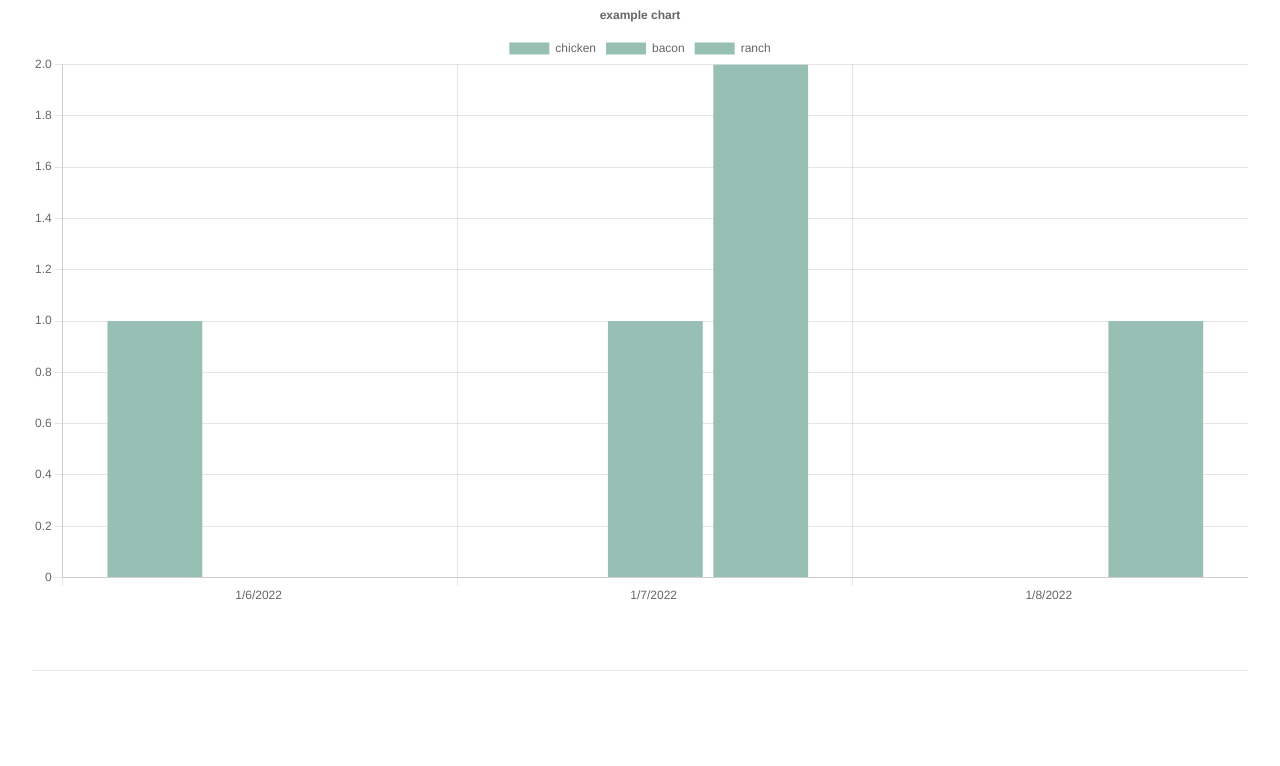
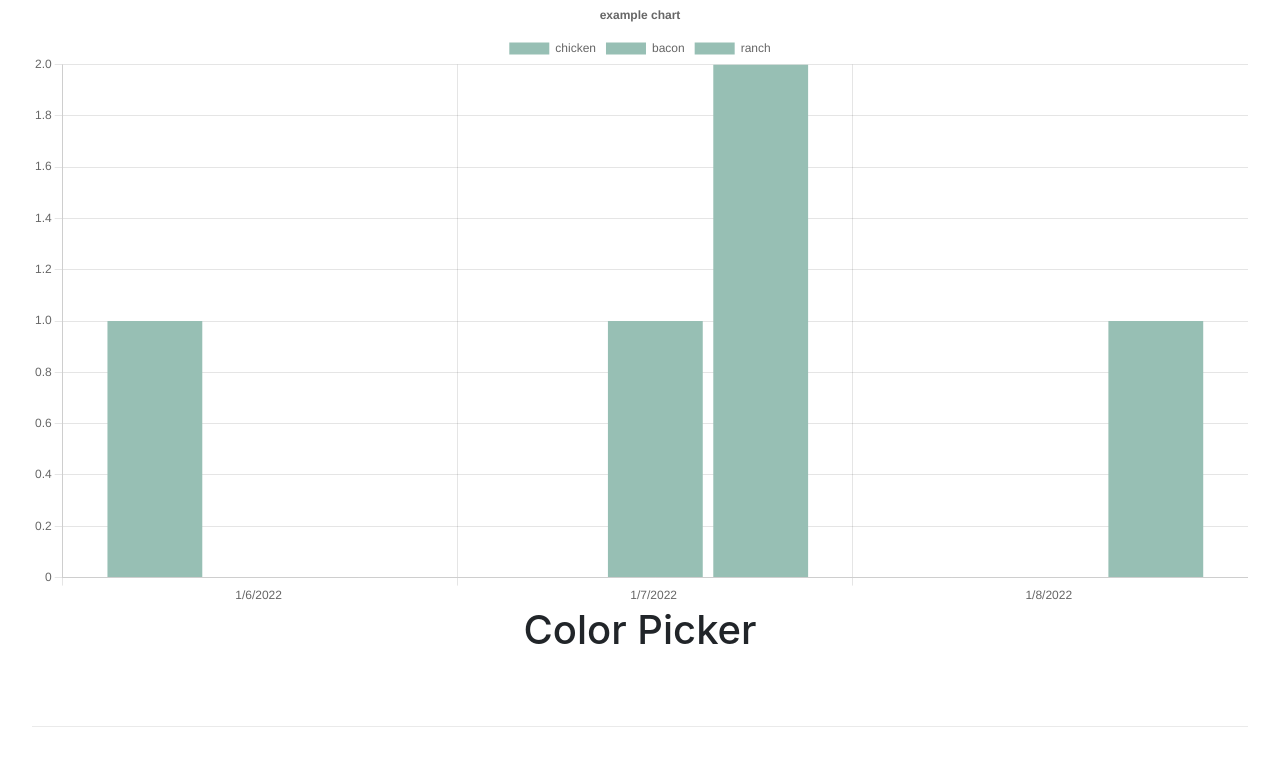
Before and after one commit to jwilld/habit-track, a Next.js app: page / in a window 1280 px wide. Shown: the part 294-1060 px from the top of the page. Before the commit the page ends 1029 px from the top, so only its background shows below. Built offline with nearby package versions, Linux system fonts and the light colour scheme.

Commit message:
add color palettes to ColorPicker

```diff
--- a/src/components/ColorPicker.tsx
+++ b/src/components/ColorPicker.tsx
@@ -0,0 +1,10 @@
+import * as ncp from 'nice-color-palettes/1000.json';
+
+export default function ColorPicker() {
+  console.log(ncp);
+  return (
+    <div>
+      <h1>Color Picker</h1>
+    </div>
+  );
+}
--- a/src/pages/index.tsx
+++ b/src/pages/index.tsx
@@ -7,6 +7,7 @@ import Card from '../components/Card';
 import PatternForm from '../components/PatternForm';
 import BarChart from '../components/BarChart';
 import { GlobalStateProvider } from '../context/state';
+import ColorPicker from '../components/ColorPicker';
 
 const Home: NextPage = () => {
   return (
@@ -21,6 +22,7 @@ const Home: NextPage = () => {
           <PatternForm />
           <Card />
           <BarChart />
+          <ColorPicker />
         </main>
 
         <footer className={styles.footer}></footer>
```
